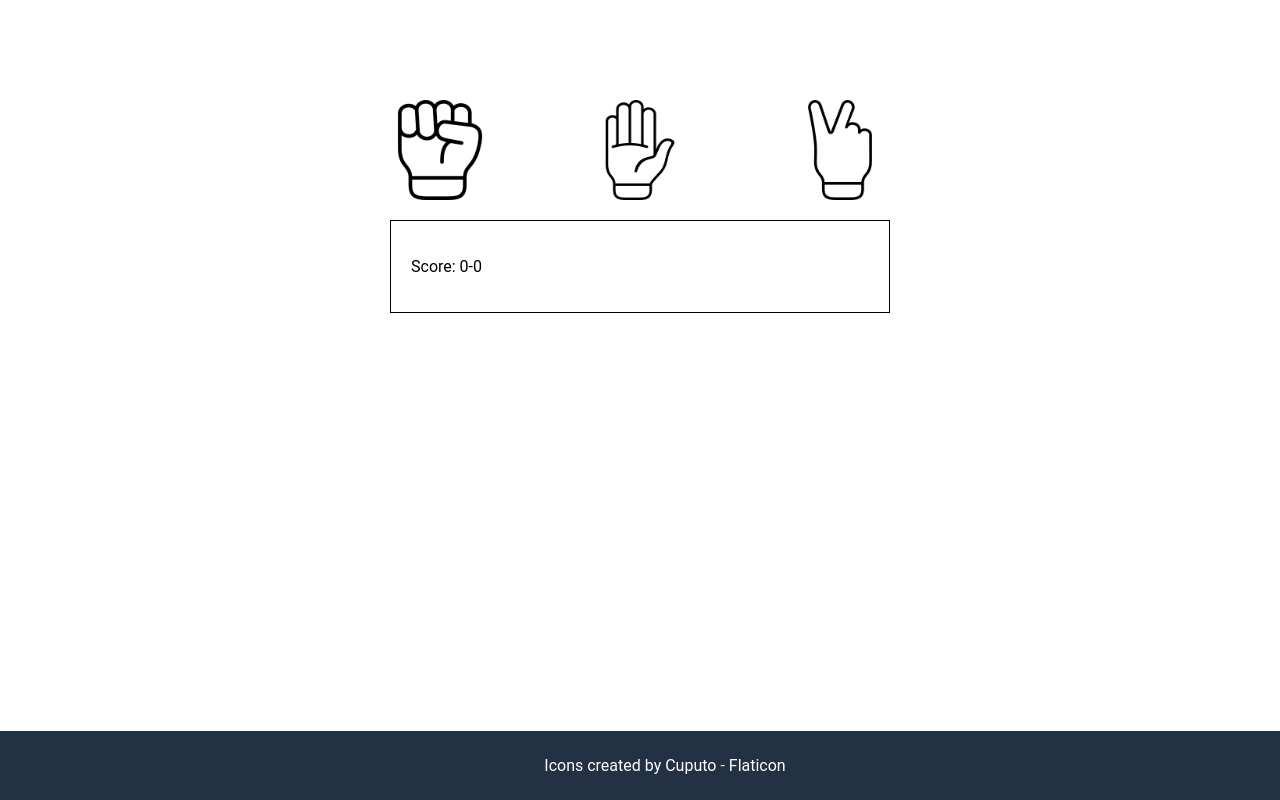
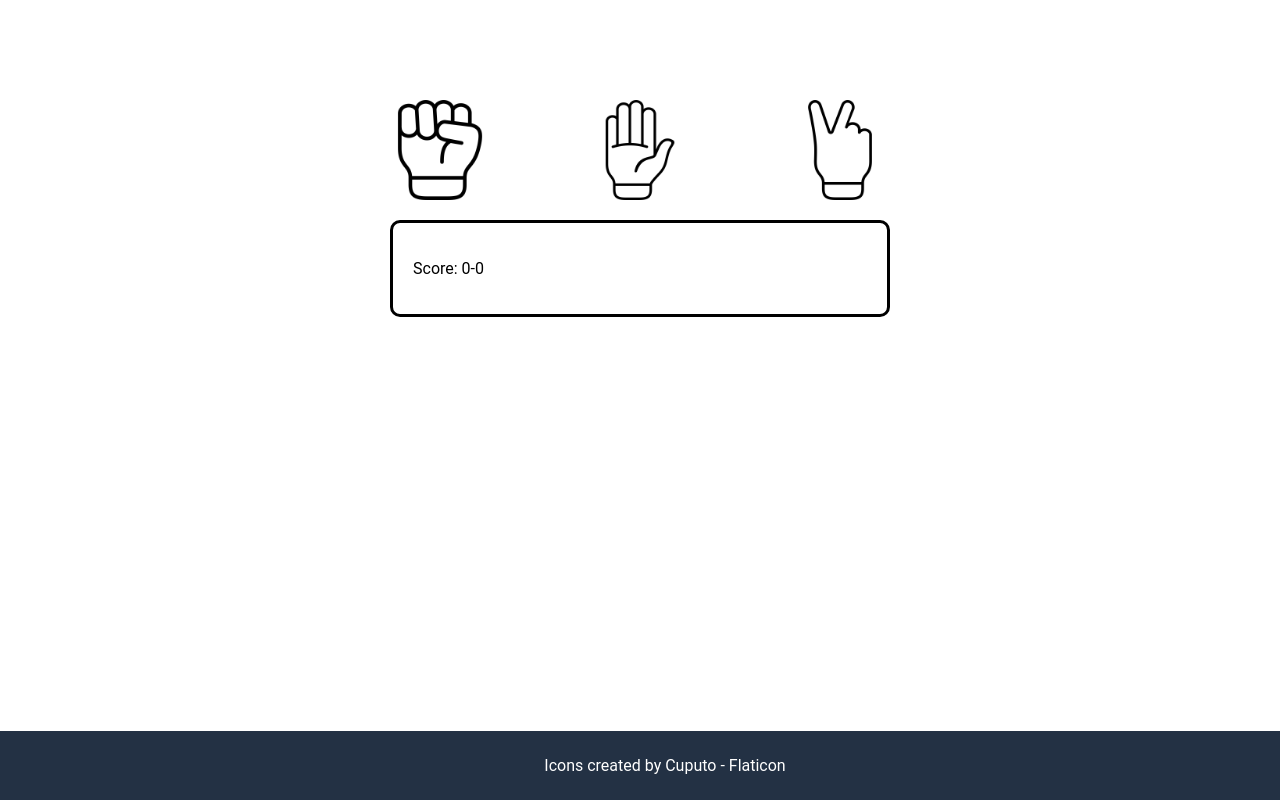
Before and after one commit to MarekRykaczewski/rock-paper-scissors, a plain HTML site: page index.html in a window 1280 px wide. Drawn offline with Linux system fonts and the light colour scheme.

Commit message:
Updated result container border style

```diff
--- a/styles.css
+++ b/styles.css
@@ -38,7 +38,8 @@ body {
 }
 
 #results {
-    border: 1px solid black;
+    border: 3px solid black;
+    border-radius: 10px;
     padding: 20px;
 }
 
```
